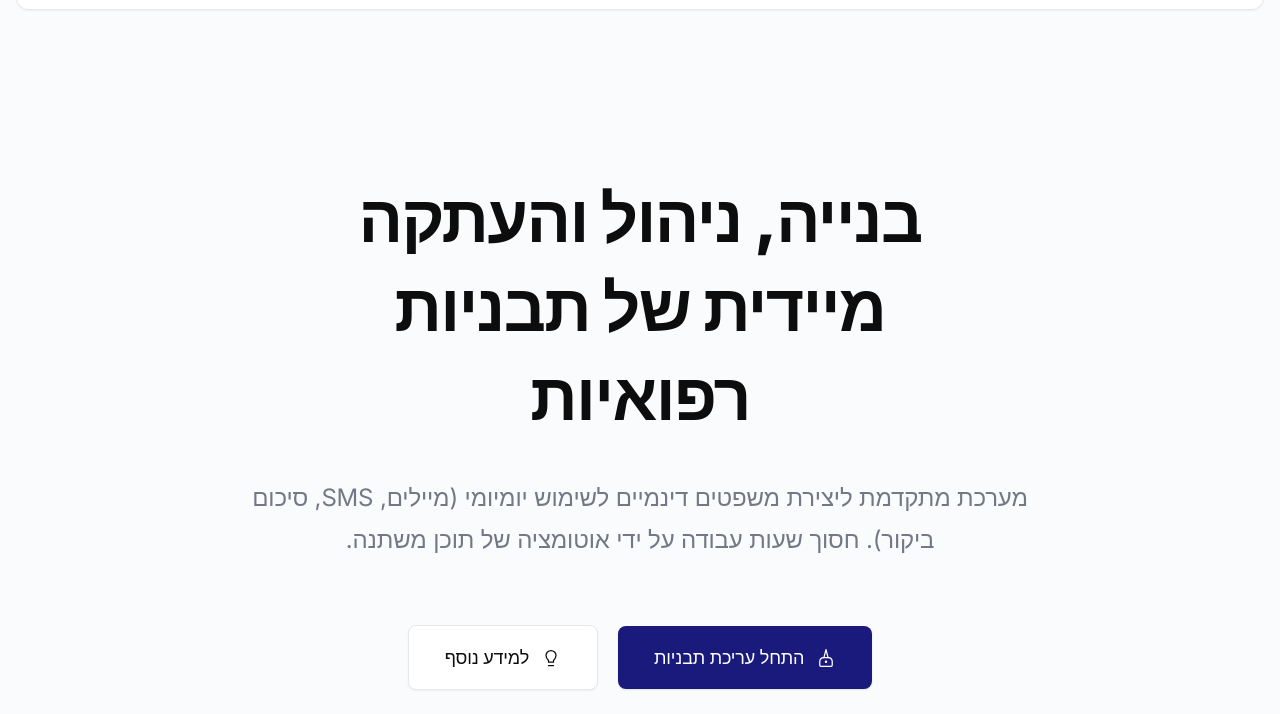
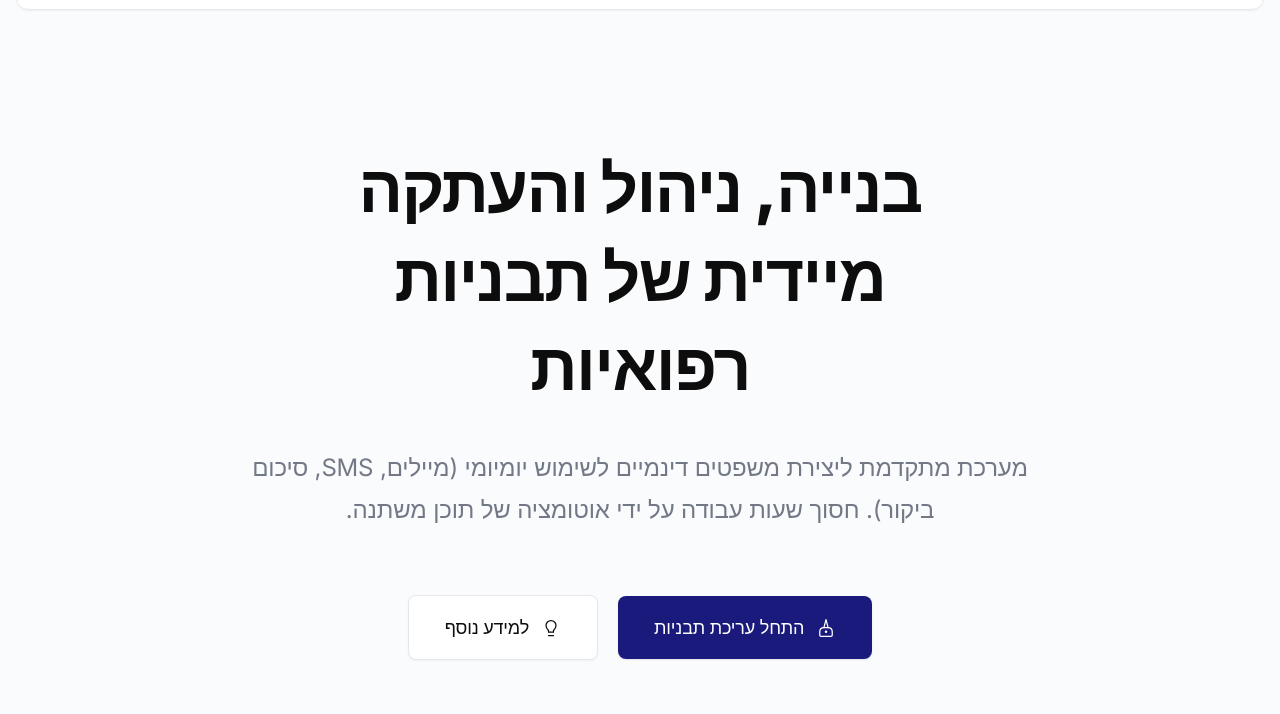
Before and after one commit to oferlimonad/doca, a website: page index.html in a window 1280 px wide. Shown: the part 86-800 px from the top of the page. Drawn offline with nearby package versions, Linux system fonts and the light colour scheme; no server answers; a web font is replaced by a local one.

```diff
--- a/styles.css
+++ b/styles.css
@@ -800,21 +800,24 @@
     /* Align hero content center with navigation center axis */
     /* Navigation: top var(--space-4) + nav height/2 (~2.25rem) = nav center */
     /* Hero content center should align with nav center, then add spacing for title start */
-    padding-top: calc(var(--space-4) + 2.25rem + 6.5rem); /* Nav top + nav center + spacing (104px) */
+    /* Moved up by 30px (1.875rem) - reduced padding-top */
+    padding-top: calc(var(--space-4) + 2.25rem + 6.5rem - 1.875rem); /* Nav top + nav center + spacing (104px) - 30px */
     text-align: center; /* Center text for RTL */
 }
 
 @media (min-width: 640px) {
     .hero-text-content {
         /* Navigation center at ~2.75rem from top (py-4 + content) */
-        padding-top: calc(var(--space-4) + 2.75rem + 7.5rem); /* Nav top + nav center + spacing (120px) */
+        /* Moved up by 30px (1.875rem) - reduced padding-top */
+        padding-top: calc(var(--space-4) + 2.75rem + 7.5rem - 1.875rem); /* Nav top + nav center + spacing (120px) - 30px */
     }
 }
 
 @media (min-width: 1024px) {
     .hero-text-content {
         /* Navigation center at ~2.75rem from top */
-        padding-top: calc(var(--space-4) + 2.75rem + 8.5rem); /* Nav top + nav center + spacing (136px) */
+        /* Moved up by 30px (1.875rem) - reduced padding-top */
+        padding-top: calc(var(--space-4) + 2.75rem + 8.5rem - 1.875rem); /* Nav top + nav center + spacing (136px) - 30px */
     }
 }
 
```
